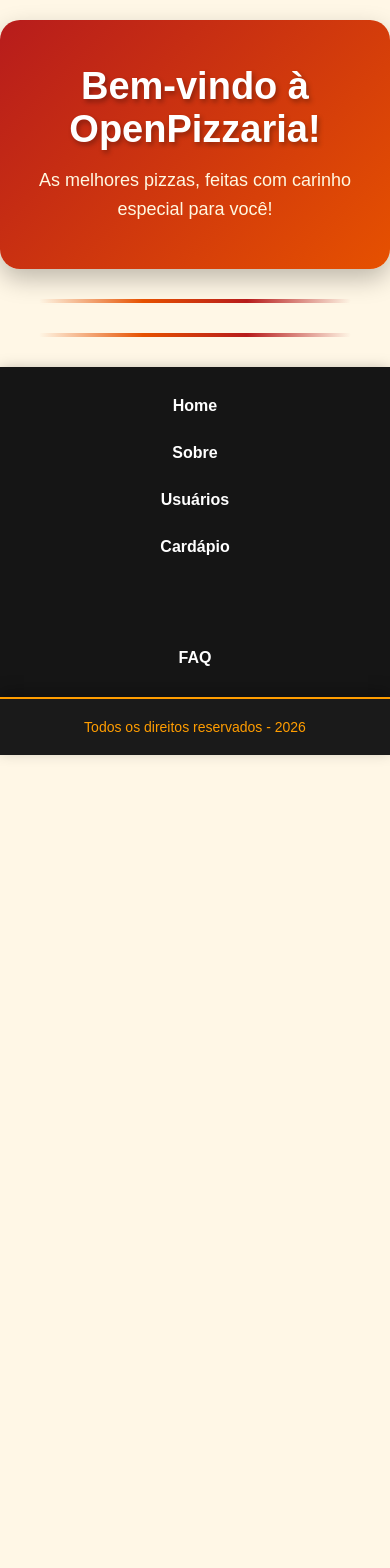
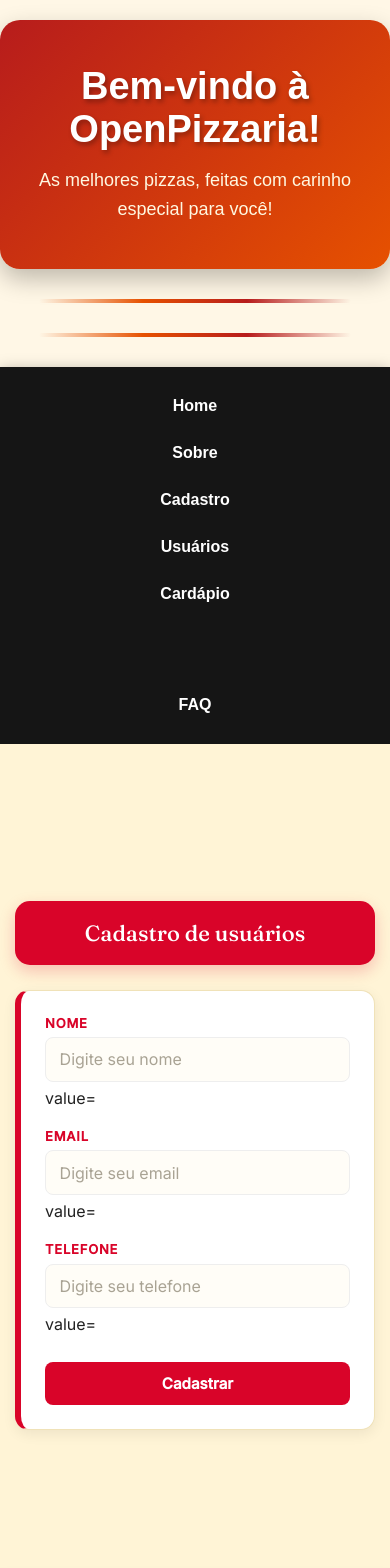
Before and after one commit to VoidGhostVG/domando-gpt, a React (Vite) app in the folder open-pizzaria/: page /cadastro in a window 390 px wide. Shown: the top 1568 px of the page. Before the commit the page ends 844 px from the top, so only its background shows below. Built offline with nearby package versions, Linux system fonts and the light colour scheme.

Commit message:
feat: add

```diff
--- a/open-pizzaria/src/Components/Menu/index.jsx
+++ b/open-pizzaria/src/Components/Menu/index.jsx
@@ -13,6 +13,10 @@ const Menu = (props) => {
 
                     <li>
                         <Link to="/sobre">Sobre</Link>
+                    </li>
+
+                    <li>
+                        <Link to="/cadastro">Cadastro</Link>
                     </li>
 
                     <li>
--- /dev/null
+++ b/open-pizzaria/src/Pages/Cadastro/Cadastro.css
@@ -0,0 +1,137 @@
+@import url('https://fonts.googleapis.com/css2?family=Fraunces:opsz,wght@9..144,500&family=Inter:wght@400;500&display=swap');
+
+.containerCadastro {
+  min-height: 100vh;
+  display: flex;
+  flex-direction: column;
+  align-items: center;
+  justify-content: center;
+  padding: 50px 20px;
+
+  background: #fff4d6;
+  font-family: 'Inter', Arial, sans-serif;
+  color: #222;
+  box-sizing: border-box;
+}
+
+.containerCadastro h1 {
+  max-width: 420px;
+  width: 100%;
+  margin: 0 0 25px;
+  padding: 22px 25px;
+
+  background: #d90429;
+  color: #fff;
+
+  font-family: 'Fraunces', serif;
+  font-weight: 500;
+  font-size: 26px;
+  text-align: center;
+
+  border-radius: 15px;
+  box-shadow: 0 6px 16px rgba(217, 4, 41, 0.22);
+
+  box-sizing: border-box;
+}
+
+.containerCadastro form {
+  width: 100%;
+  max-width: 420px;
+
+  display: flex;
+  flex-direction: column;
+  gap: 1.25rem;
+
+  padding: 2rem 2.25rem;
+
+  background: #ffffff;
+  border: 1px solid #f0e2b8;
+  border-left: 6px solid #d90429;
+  border-radius: 14px;
+  box-shadow: 0 4px 14px rgba(0, 0, 0, 0.07);
+
+  box-sizing: border-box;
+}
+
+.form-control {
+  display: flex;
+  flex-direction: column;
+  gap: 0.4rem;
+}
+
+.form-control label {
+  color: #d90429;
+  font-size: 13px;
+  font-weight: 700;
+  text-transform: uppercase;
+  letter-spacing: 0.8px;
+}
+
+.form-control input {
+  font-family: 'Inter', Arial, sans-serif;
+  font-size: 1rem;
+  color: #222;
+  background: #fffdf7;
+
+  border: 1px solid #eeeeee;
+  border-radius: 8px;
+  padding: 0.7rem 0.85rem;
+
+  transition: border-color 0.2s ease, box-shadow 0.2s ease;
+}
+
+.form-control input::placeholder {
+  color: #a9a394;
+}
+
+.form-control input:hover {
+  border-color: #e3d3a0;
+}
+
+.form-control input:focus {
+  outline: none;
+  border-color: #d90429;
+  box-shadow: 0 0 0 3px rgba(217, 4, 41, 0.14);
+}
+
+.containerCadastro button[type='submit'] {
+  margin-top: 0.5rem;
+  padding: 12px 25px;
+
+  background: #d90429;
+  color: #fff;
+
+  font-family: 'Inter', Arial, sans-serif;
+  font-size: 0.95rem;
+  font-weight: 700;
+
+  border: none;
+  border-radius: 8px;
+  cursor: pointer;
+
+  transition: transform 0.3s, box-shadow 0.3s;
+}
+
+.containerCadastro button[type='submit']:hover {
+  transform: scale(1.05);
+  box-shadow: 0 5px 12px rgba(217, 4, 41, 0.4);
+}
+
+.containerCadastro button[type='submit']:active {
+  transform: scale(0.98);
+}
+
+@media (max-width: 450px) {
+  .containerCadastro {
+    padding: 30px 15px;
+  }
+
+  .containerCadastro h1 {
+    font-size: 22px;
+    padding: 18px 20px;
+  }
+
+  .containerCadastro form {
+    padding: 1.5rem 1.5rem;
+  }
+}
--- /dev/null
+++ b/open-pizzaria/src/Pages/Cadastro/Cadastro.jsx
@@ -0,0 +1,45 @@
+import { useState } from 'react'
+import './Cadastro.css'
+
+export default function Cadastro() {
+
+    const [formData, setFormData] = useState({
+        nome: "",
+        email: "",
+        telefone: ""
+    })
+
+    return (
+        <main className="containerCadastro">
+            <h1>Cadastro de usuários</h1>
+            <form>
+                <article className="form-control">
+                    <label htmlFor="nome">Nome</label>
+                    <input type="text"
+                        id="nome"
+                        name="nome"
+                        placeholder="Digite seu nome" />
+                        value={formData.nome}
+                </article>
+                <article className="form-control">
+                    <label htmlFor="email">Email</label>
+                    <input type="email"
+                        id="email"
+                        name="email"
+                        placeholder="Digite seu email" />
+                        value={formData.email}
+                </article>
+                <article className="form-control">
+                    <label htmlFor="telefone">Telefone</label>
+                    <input type="tel"
+                        id="telefone"
+                        name="telefone"
+                        placeholder="Digite seu telefone" />
+                        value={formData.telefone}
+                </article>
+                <button type="submit">Cadastrar</button>
+            </form>
+
+        </main>
+    )
+}
--- /dev/null
+++ b/open-pizzaria/src/Pages/NotFound/NotFound.css
@@ -0,0 +1,91 @@
+@import url('https://fonts.googleapis.com/css2?family=Fraunces:opsz,wght@9..144,400;9..144,500&family=Inter:wght@400;500&display=swap');
+
+.notfound {
+    min-height: 100vh;
+    display: flex;
+    align-items: center;
+    padding: 8vh 6vw;
+    background: #fafaf8;
+    color: #1a1d23;
+}
+
+.notfound__content {
+    max-width: 34rem;
+}
+
+.notfound__eyebrow {
+    font-family: 'Inter', sans-serif;
+    font-size: 0.9rem;
+    color: #2c4a6e;
+    margin: 0 0 1.25rem;
+    letter-spacing: 0.01em;
+}
+
+.notfound__title {
+    font-family: 'Fraunces', serif;
+    font-weight: 500;
+    font-size: clamp(2rem, 4vw, 2.75rem);
+    line-height: 1.15;
+    margin: 0 0 1rem;
+    color: #1a1d23;
+}
+
+.notfound__text {
+    font-family: 'Inter', sans-serif;
+    font-size: 1rem;
+    line-height: 1.6;
+    color: #5b6270;
+    max-width: 30rem;
+    margin: 0 0 2.5rem;
+}
+
+.notfound__route {
+    display: block;
+    color: #2c4a6e;
+    margin-bottom: 2.5rem;
+}
+
+.notfound__actions {
+    display: flex;
+    gap: 0.75rem;
+    flex-wrap: wrap;
+}
+
+.notfound__button {
+    font-family: 'Inter', sans-serif;
+    font-size: 0.95rem;
+    font-weight: 500;
+    text-decoration: none;
+    padding: 0.75rem 1.5rem;
+    border-radius: 4px;
+    border: 1px solid #dcd9d2;
+    color: #1a1d23;
+    transition: border-color 0.15s ease, background-color 0.15s ease;
+}
+
+.notfound__button:hover {
+    border-color: #b9b6ae;
+    background-color: #f2f0ea;
+}
+
+.notfound__button--primary {
+    background-color: #2c4a6e;
+    border-color: #2c4a6e;
+    color: #fafaf8;
+}
+
+.notfound__button--primary:hover {
+    background-color: #23394f;
+    border-color: #23394f;
+}
+
+@media (max-width: 40rem) {
+    .notfound {
+        padding: 10vh 6vw;
+    }
+
+    .notfound__route {
+        width: 100%;
+        height: auto;
+    }
+}
--- /dev/null
+++ b/open-pizzaria/src/Pages/NotFound/NotFound.jsx
@@ -0,0 +1,63 @@
+import React from 'react'
+import { Link } from 'react-router-dom'
+import './NotFound.css'
+
+
+export default function NotFound() {
+    return (
+        <main className="notfound">
+            <div className="notfound__content">
+                <p className="notfound__eyebrow">Erro 404</p>
+
+                <h1 className="notfound__title">Essa página saiu do mapa.</h1>
+
+                <p className="notfound__text">
+                    O endereço que você tentou acessar não existe ou foi movido.
+                    Confira o link ou volte para um ponto conhecido.
+                </p>
+
+                <svg
+                    className="notfound__route"
+                    viewBox="0 0 400 40"
+                    width="400"
+                    height="40"
+                    role="presentation"
+                    aria-hidden="true"
+                >
+                    <line
+                        x1="0"
+                        y1="20"
+                        x2="160"
+                        y2="20"
+                        stroke="currentColor"
+                        strokeWidth="2"
+                        strokeDasharray="6 8"
+                        strokeLinecap="round"
+                    />
+                    <circle cx="180" cy="20" r="4" fill="currentColor" />
+                    <circle cx="222" cy="20" r="4" fill="none" stroke="currentColor" strokeWidth="2" />
+                    <line
+                        x1="242"
+                        y1="20"
+                        x2="400"
+                        y2="20"
+                        stroke="currentColor"
+                        strokeWidth="2"
+                        strokeDasharray="6 8"
+                        strokeLinecap="round"
+                        opacity="0.35"
+                    />
+                </svg>
+
+                <div className="notfound__actions">
+                    <Link to="/" className="notfound__button notfound__button--primary">
+                        Voltar para o início
+                    </Link>
+                    <a href="/contato" className="notfound__button">
+                        Falar com a gente
+                    </a>
+                </div>
+            </div>
+        </main>
+    );
+}
--- a/open-pizzaria/src/Pages/Users/Users.jsx
+++ b/open-pizzaria/src/Pages/Users/Users.jsx
@@ -1,6 +1,7 @@
 import { useState, useEffect } from 'react'
 import { Link } from 'react-router-dom'
 import './Users.css'
+
 
 export default function Users() {
   const [usuarios, setUsuarios] = useState([])
@@ -13,7 +14,6 @@ export default function Users() {
   }, [])
 
   console.log(usuarios)
-
   return (
     <main className="containerUsers">
       <h1>Lista de Usuários</h1>
--- a/open-pizzaria/src/Routes.jsx
+++ b/open-pizzaria/src/Routes.jsx
@@ -1,11 +1,13 @@
 import React from 'react'
 import Home from './Pages/Home'
 import Sobre from './Pages/Sobre/Sobre'
+import Cadastro from './Pages/Cadastro/Cadastro'
 import { BrowserRouter, Route, Routes } from 'react-router-dom'
 import Menu from "./Components/Menu";
 import Cardapio from './Pages/Cardapio/Cardapio';
 import Users from './Pages/Users/Users';
 import Faq from './Pages/FAQ/Faq';
+import NotFound from './Pages/NotFound/NotFound';
 
 export default function Router() {
     return (
@@ -17,6 +19,8 @@ export default function Router() {
                 <Route path="/cardapio" element={<Cardapio />} />
                 <Route path="/users" element={<Users />} />
                 <Route path="/faq" element={<Faq />} />
+                <Route path="/cadastro" element={<Cadastro />} />
+                <Route path="*" element={<NotFound />} />
             </Routes>
         </BrowserRouter>
     )
```
Also changed, not shown: open-pizzaria/src/Pages/Users/Users.css (+93 -46 lines).
